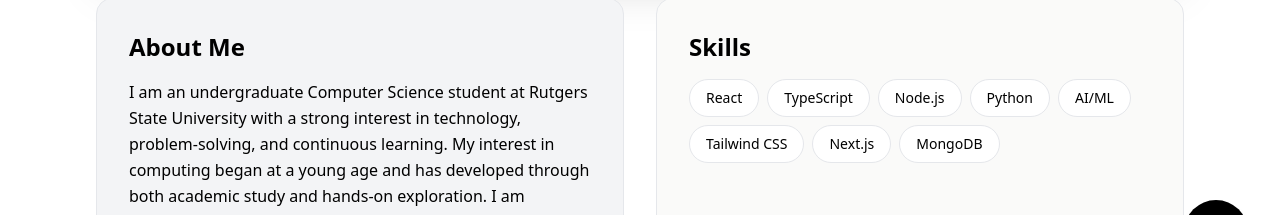
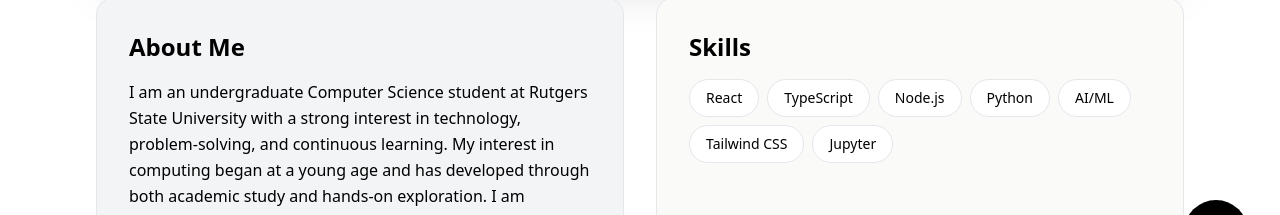
Before and after one commit to Kinjalxp/kinjalmaurya, a React (Vite) app: page / in a window 1280 px wide. Shown: the part 504-719 px from the top of the page. Built offline with nearby package versions, Linux system fonts and the light colour scheme.

Commit message:
Skills updated

```diff
--- a/src/constants/index.tsx
+++ b/src/constants/index.tsx
@@ -88,8 +88,7 @@ export const SKILLS = [
   "Python",
   "AI/ML",
   "Tailwind CSS",
-  "Next.js",
-  "MongoDB",
+  "Jupyter",
 ];
 
 export const getSocialLinks = (): SocialLink[] => [
```
